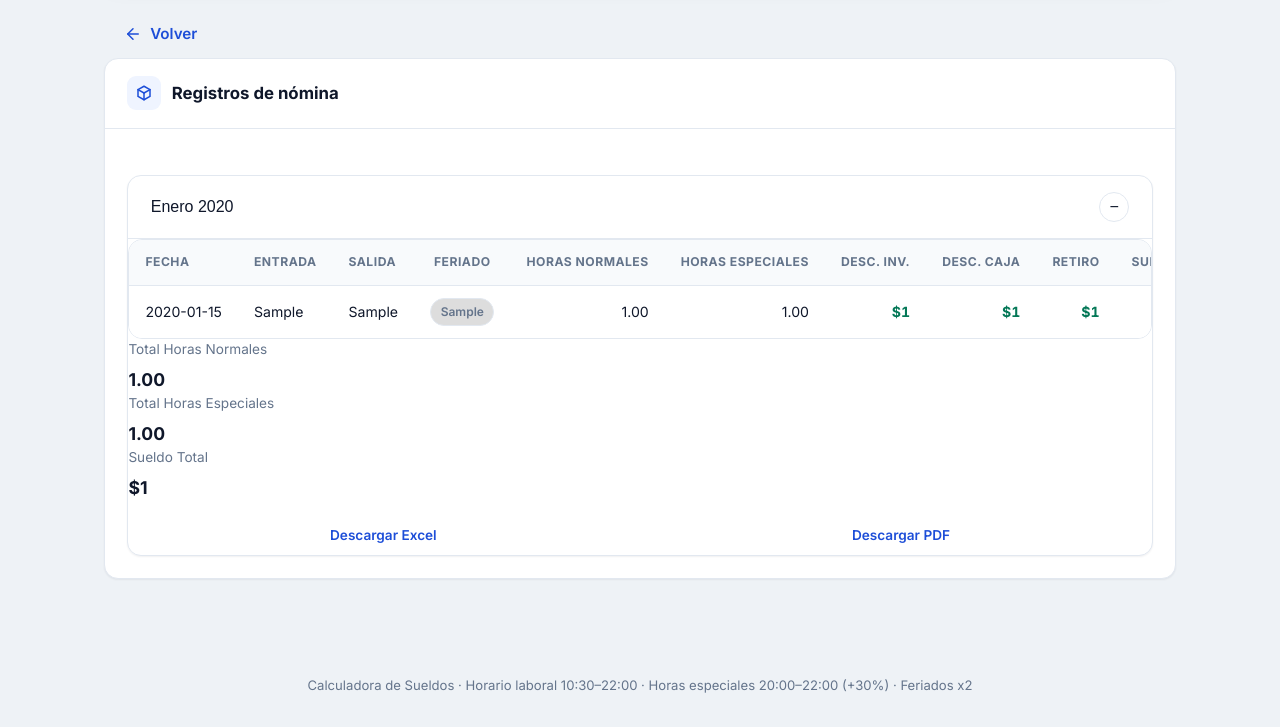
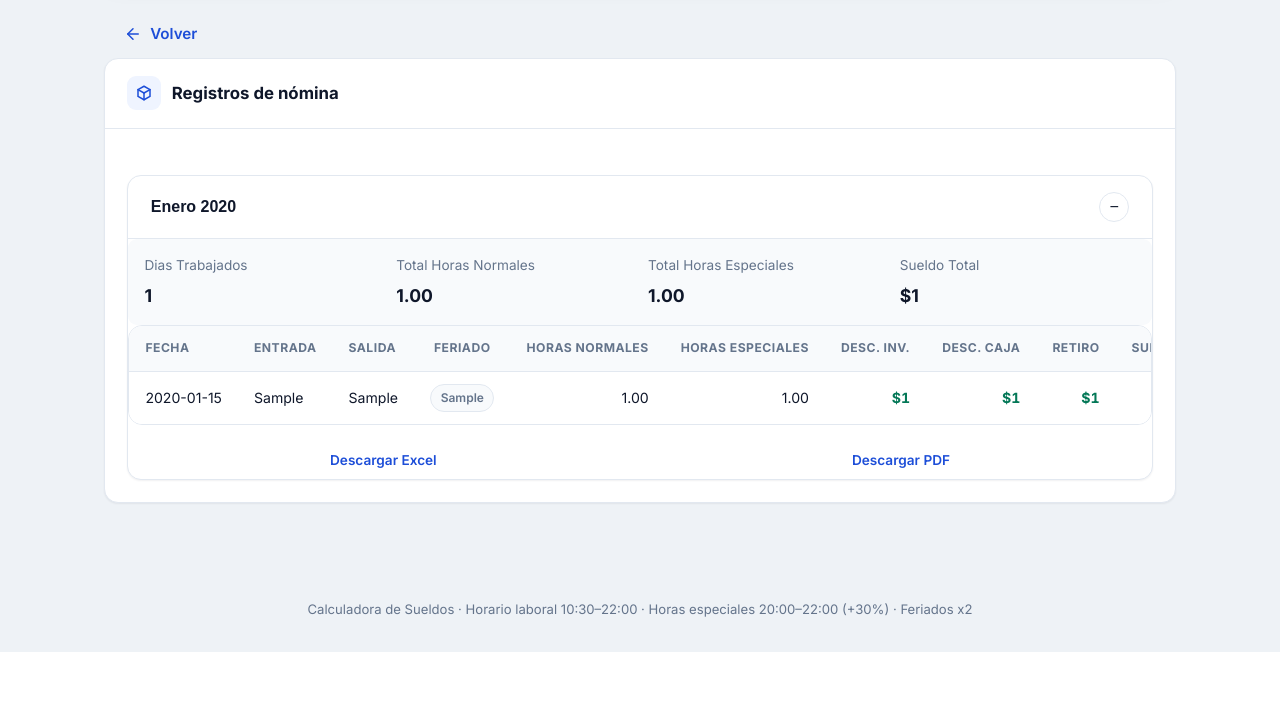
Before and after one commit to AndresFernandez686/Calculo_Nomina1.4, a Flask app: page /empleado/1 in a window 1280 px wide, after a click that opens the changed part. Shown: the part 329-1056 px from the top of the page. After the commit the page ends 981 px from the top, so only its background shows below. Run offline with Flask 3, Linux system fonts and the light colour scheme; tables that the repository leaves empty hold one stand-in row (values such as "Sample post").

Commit message:
resultados finales en el encabezado, dias trabajados contados, error de sintaxys en html

```diff
--- a/app.py
+++ b/app.py
@@ -186,14 +186,21 @@ def _agrupar_registros_por_mes(registros):
                 "month": fecha_dt.month,
                 "mes_nombre": f"{MESES_ES[fecha_dt.month - 1]} {fecha_dt.year}",
                 "registros": [],
+                "dias_trabajados": 0,
                 "total_horas_normales": 0.0,
                 "total_horas_especiales": 0.0,
                 "total_sueldos": 0.0,
             }
 
         meses[clave]["registros"].append(registro)
-        meses[clave]["total_horas_normales"] += float(registro.horas_normales or 0)
-        meses[clave]["total_horas_especiales"] += float(registro.horas_especiales or 0)
+        horas_normales = float(registro.horas_normales or 0)
+        horas_especiales = float(registro.horas_especiales or 0)
+
+        if (horas_normales + horas_especiales) > 0:
+            meses[clave]["dias_trabajados"] += 1
+
+        meses[clave]["total_horas_normales"] += horas_normales
+        meses[clave]["total_horas_especiales"] += horas_especiales
         meses[clave]["total_sueldos"] += float(registro.sueldo_final or 0)
 
     return [meses[clave] for clave in sorted(meses.keys(), reverse=True)]
--- a/static/css/styles.css
+++ b/static/css/styles.css
@@ -538,13 +538,7 @@ tbody tr:hover {
   margin-top: 1.5rem;
 }
 
-.month-card .card-head h3 {
-  margin: 0;
-  font-size: 1rem;
-}
-
-..month-summary {
-  margin-top: 1rem;
+.month-summary {
   display: grid;
   grid-template-columns: repeat(auto-fit, minmax(180px, 1fr));
   gap: 1rem;
@@ -595,6 +589,43 @@ tbody tr:hover {
   font-size: 1rem;
   text-align: left;
   color: inherit;
+  gap: 1rem;
+}
+
+.accordion-main {
+  flex: 1;
+  min-width: 0;
+}
+
+.accordion-title {
+  display: block;
+  font-weight: 700;
+  margin-bottom: 0;
+}
+
+.month-summary.month-summary-compact {
+  margin-top: 0;
+  padding: 0;
+  background: transparent;
+  grid-template-columns: repeat(auto-fit, minmax(150px, 1fr));
+  gap: 0.8rem;
+}
+
+.month-summary.month-summary-compact span {
+  display: block;
+}
+
+.month-summary.month-summary-compact small {
+  display: block;
+  color: var(--text-muted);
+  font-size: 0.75rem;
+  margin-bottom: 0.2rem;
+}
+
+.month-summary.month-summary-compact strong {
+  display: block;
+  font-size: 1.15rem;
+  line-height: 1.2;
 }
 
 .accordion-toggle:hover,
@@ -606,11 +637,23 @@ tbody tr:hover {
   display: inline-flex;
   align-items: center;
   justify-content: center;
+  flex-shrink: 0;
   width: 30px;
   height: 30px;
   border-radius: 999px;
   background: var(--surface);
   border: 1px solid var(--border);
+}
+
+@media (max-width: 720px) {
+  .accordion-toggle {
+    align-items: flex-start;
+  }
+
+  .month-summary.month-summary-compact {
+    grid-template-columns: 1fr;
+    gap: 0.55rem;
+  }
 }
 
 .accordion-panel {
--- a/templates/employee_payroll.html
+++ b/templates/employee_payroll.html
@@ -34,11 +34,32 @@
               aria-expanded="false"
               aria-controls="mes-panel-{{ loop.index }}"
             >
-              <span>{{ mes.mes_nombre }}</span>
+              <span class="accordion-main">
+                <span class="accordion-title">{{ mes.mes_nombre }}</span>
+              </span>
               <span class="accordion-icon" aria-hidden="true">+</span>
             </button>
           </div>
           <div id="mes-panel-{{ loop.index }}" class="accordion-panel" hidden>
+            <div class="month-summary">
+              <div>
+                <p>Dias Trabajados</p>
+                <strong>{{ mes.dias_trabajados }}</strong>
+              </div>
+              <div>
+                <p>Total Horas Normales</p>
+                <strong>{{ "%.2f"|format(mes.total_horas_normales) }}</strong>
+              </div>
+              <div>
+                <p>Total Horas Especiales</p>
+                <strong>{{ "%.2f"|format(mes.total_horas_especiales) }}</strong>
+              </div>
+              <div>
+                <p>Sueldo Total</p>
+                <strong>${{ "{:,.0f}".format(mes.total_sueldos) }}</strong>
+              </div>
+            </div>
+
             <div class="table-wrap">
               <table>
                 <thead>
@@ -62,7 +83,7 @@
                       <td>{{ registro.entrada or "-" }}</td>
                       <td>{{ registro.salida or "-" }}</td>
                       <td style="text-align: center;">
-                        <span class="badge" style="background-color: {% if registro.feriado == 'S' %}#ff6b6b{% else %}#ddd{% endif %};">
+                        <span class="badge{% if registro.feriado == 'S' %} badge-feriado{% endif %}">
                           {{ registro.feriado or "N" }}
                         </span>
                       </td>
@@ -86,20 +107,6 @@
               </table>
             </div>
 
-            <div class="month-summary">
-              <div>
-                <p>Total Horas Normales</p>
-                <strong>{{ "%.2f"|format(mes.total_horas_normales) }}</strong>
-              </div>
-              <div>
-                <p>Total Horas Especiales</p>
-                <strong>{{ "%.2f"|format(mes.total_horas_especiales) }}</strong>
-              </div>
-              <div>
-                <p>Sueldo Total</p>
-                <strong>${{ "{:,.0f}".format(mes.total_sueldos) }}</strong>
-              </div>
-            </div>
             <div class="month-actions">
               <a
                 class="btn btn-secondary btn-sm"
```
